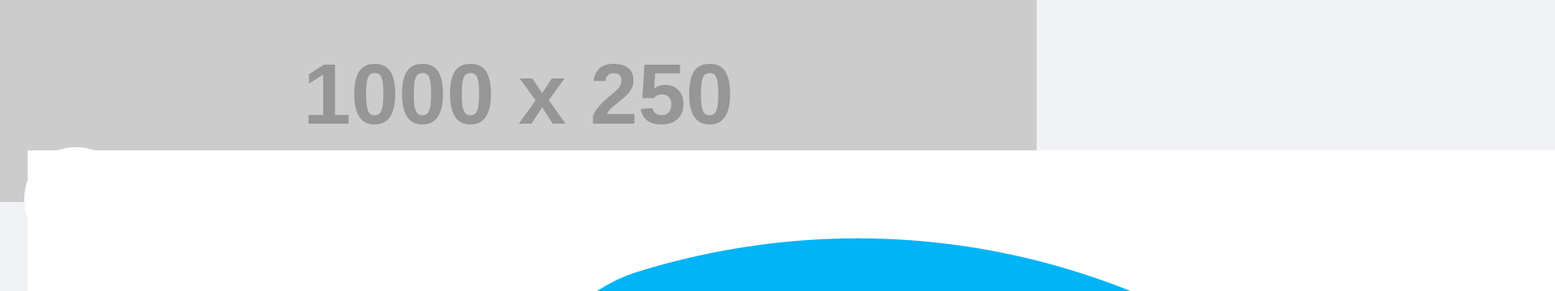
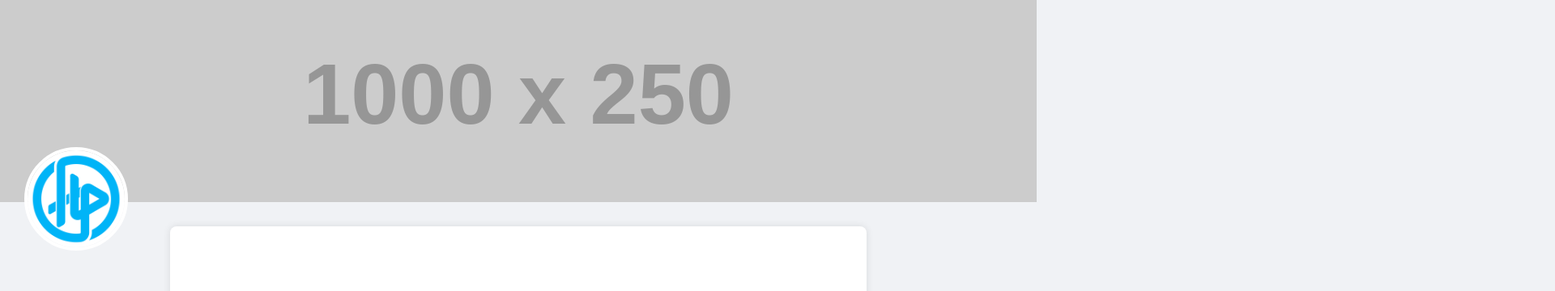
Before and after one commit to vuhoangphuc/vuhoangphuc.github.io, a plain HTML site: page index.html in a window 1280 px wide. Shown: the top 360 px of the page at 81% size, 1920 px wide, since content can reach past the window. Drawn offline with Linux system fonts and the light colour scheme; placeholder pictures from the web are drawn by us.

Commit message:
Update style.css

```diff
--- a/style.css
+++ b/style.css
@@ -12,7 +12,7 @@ body {
   background-position: center;
 }
 
-.avatar {
+.avatar img {
   position: absolute;
   bottom: -60px;
   left: 30px;
```
